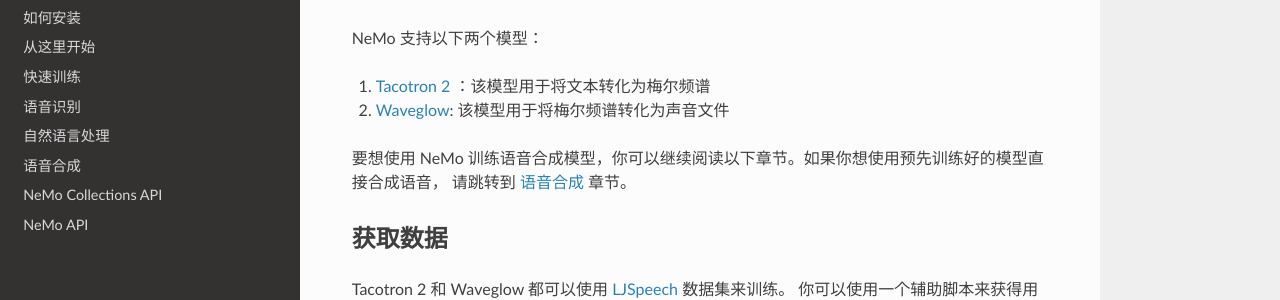
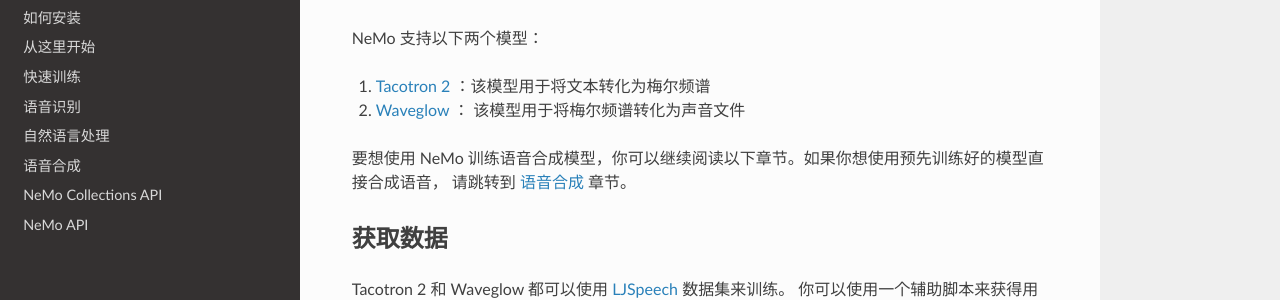
Before and after one commit to backend-engineer1/NEMO, a Sphinx documentation site: the page built from docs/sources/source/zh/tts/tutorial.rst, in a window 1280 px wide and 900 px high, scrolled down 337 px. Shown: the part 157-457 px from the top of the window. Built offline with Sphinx 7.4.7 and the Read the Docs theme 2.0.0, drawn with Linux system fonts in a browser that asks for light colours; pages that are not in the unit, such as notebooks, are missing from menus.

```diff
--- a/docs/sources/source/zh/tts/tutorial.rst
+++ b/docs/sources/source/zh/tts/tutorial.rst
@@ -17,7 +17,7 @@
 NeMo 支持以下两个模型：
 
 1. `Tacotron 2 <https://arxiv.org/abs/1712.05884>`_ ：该模型用于将文本转化为梅尔频谱
-2. `Waveglow <https://arxiv.org/abs/1811.00002>`_: 该模型用于将梅尔频谱转化为声音文件
+2. `Waveglow <https://arxiv.org/abs/1811.00002>`_ ： 该模型用于将梅尔频谱转化为声音文件
 
 要想使用 NeMo 训练语音合成模型，你可以继续阅读以下章节。如果你想使用预先训练好的模型直接合成语音，
 请跳转到 :ref:`语音合成 <语音合成>` 章节。
```
